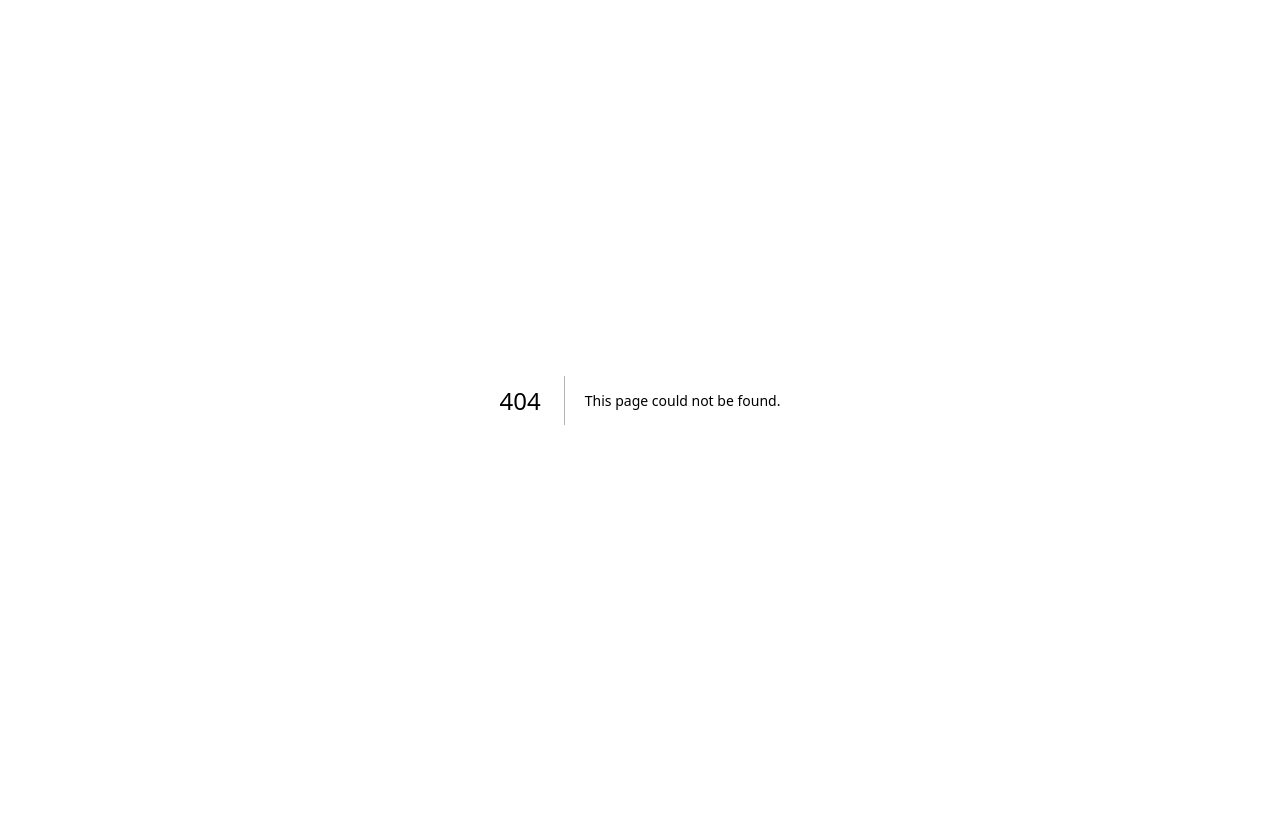
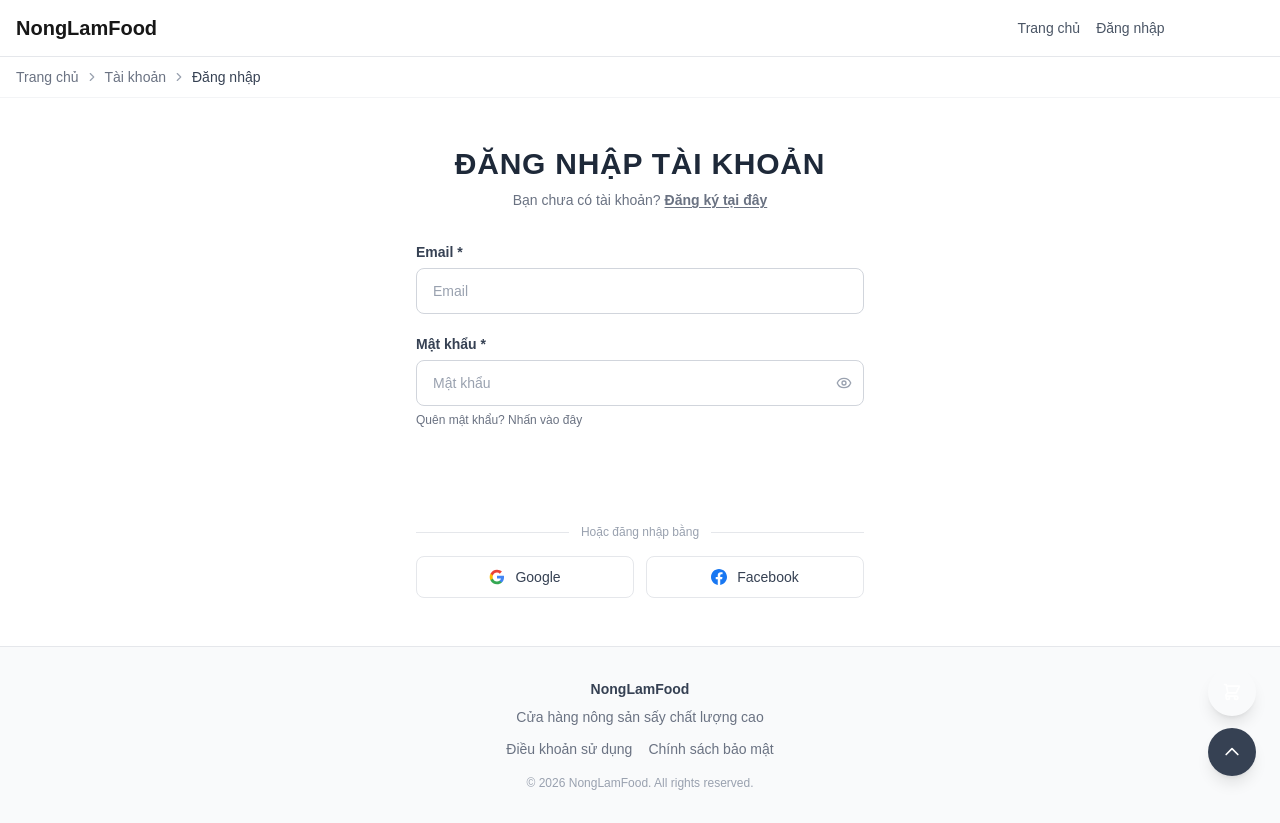
Before and after one commit to PhamPhiTruong/TMDT_2026, a Next.js app in the folder FrontEnd/my-app/: page /dang-nhap in a window 1280 px wide. Before the commit this address had no page. Before the commit the page ends 800 px from the top, so only its background shows below. Built offline with nearby package versions, Linux system fonts and the light colour scheme.

Commit message:
cap nhat them cac folder cho giao dien dang ky , dang nhap vao folder app

```diff
--- /dev/null
+++ b/FrontEnd/my-app/app/dang-ky/page.tsx
@@ -0,0 +1,45 @@
+import Header from "@/components/Header";
+import Footer from "@/components/Footer";
+import FloatingButtons from "@/components/FloatingButtons";
+import RegisterForm from "@/components/Registerform";
+import Link from "next/link";
+import { ChevronRight } from "lucide-react";
+import type { Metadata } from "next";
+
+export const metadata: Metadata = {
+  title: "Đăng ký | NongLamFood",
+  description: "Đăng ký tài khoản NongLamFood để mua sắm và theo dõi đơn hàng",
+};
+
+export default function RegisterPage() {
+  return (
+    <div className="min-h-screen flex flex-col bg-white">
+      <Header />
+
+      {/* Breadcrumb */}
+      <div className="border-b border-gray-100 bg-white">
+        <div className="max-w-7xl mx-auto px-4 py-2.5">
+          <nav className="flex items-center gap-1.5 text-sm text-gray-500">
+            <Link href="/" className="hover:text-primary transition-colors">
+              Trang chủ
+            </Link>
+            <ChevronRight className="w-3.5 h-3.5 text-gray-400" />
+            <Link href="/tai-khoan" className="hover:text-primary transition-colors">
+              Tài khoản
+            </Link>
+            <ChevronRight className="w-3.5 h-3.5 text-gray-400" />
+            <span className="text-gray-700 font-medium">Đăng ký</span>
+          </nav>
+        </div>
+      </div>
+
+      {/* Main content */}
+      <main className="flex-1 py-12 px-4">
+        <RegisterForm />
+      </main>
+
+      <Footer />
+      <FloatingButtons />
+    </div>
+  );
+}
--- /dev/null
+++ b/FrontEnd/my-app/app/dang-nhap/page.tsx
@@ -0,0 +1,45 @@
+import Header from "@/components/Header";
+import Footer from "@/components/Footer";
+import FloatingButtons from "@/components/FloatingButtons";
+import LoginForm from "@/components/LoginForm";
+import Link from "next/link";
+import { ChevronRight } from "lucide-react";
+import type { Metadata } from "next";
+
+export const metadata: Metadata = {
+  title: "Đăng nhập | NongLamFood",
+  description: "Đăng nhập vào tài khoản NongLamFood để mua sắm và theo dõi đơn hàng",
+};
+
+export default function LoginPage() {
+  return (
+    <div className="min-h-screen flex flex-col bg-white">
+      <Header />
+
+      {/* Breadcrumb */}
+      <div className="border-b border-gray-100 bg-white">
+        <div className="max-w-7xl mx-auto px-4 py-2.5">
+          <nav className="flex items-center gap-1.5 text-sm text-gray-500">
+            <Link href="/" className="hover:text-primary transition-colors">
+              Trang chủ
+            </Link>
+            <ChevronRight className="w-3.5 h-3.5 text-gray-400" />
+            <Link href="/tai-khoan" className="hover:text-primary transition-colors">
+              Tài khoản
+            </Link>
+            <ChevronRight className="w-3.5 h-3.5 text-gray-400" />
+            <span className="text-gray-700 font-medium">Đăng nhập</span>
+          </nav>
+        </div>
+      </div>
+
+      {/* Main content */}
+      <main className="flex-1 py-12 px-4">
+        <LoginForm />
+      </main>
+
+      <Footer />
+      <FloatingButtons />
+    </div>
+  );
+}
--- /dev/null
+++ b/FrontEnd/my-app/app/login/page.tsx
@@ -0,0 +1,2 @@
+export { default } from "@/app/dang-nhap/page";
+export { metadata } from "@/app/dang-nhap/page";
--- /dev/null
+++ b/FrontEnd/my-app/app/register/page.tsx
@@ -0,0 +1,2 @@
+export { default } from '@/app/dang-ky/page';
+export { metadata } from '@/app/dang-ky/page';
```
